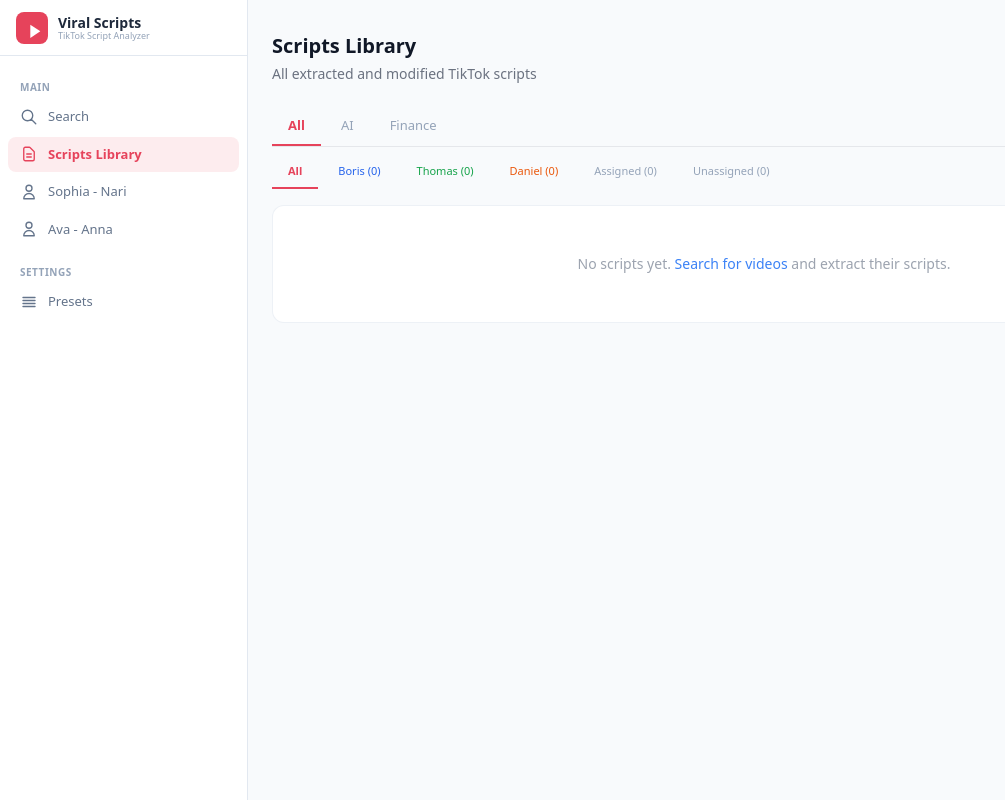
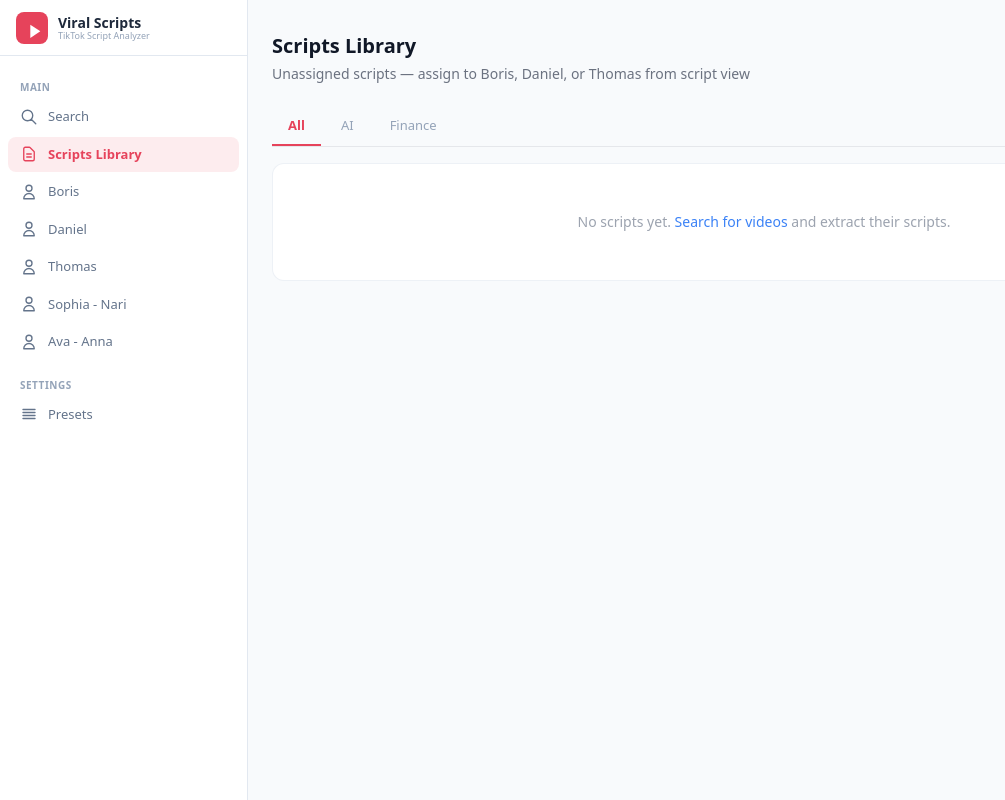
Before and after one commit to Global-Generation/viral-scripts, a FastAPI app: page /scripts in a window 1280 px wide. Shown: the whole page, without its empty margins (0-1005 px from the left). Run offline with FastAPI, Linux system fonts and the light colour scheme; some libraries are stand-ins or nearby versions.

Commit message:
Add separate tabs for Boris, Daniel, Thomas; remove from Scripts Library
Character pages show assigned scripts with expand/collapse, status controls,
and publish date pickers. Scripts Library now shows only unassigned scripts.

Co-Authored-By: Claude Opus 4.6 <noreply@anthropic.com>

```diff
--- a/main.py
+++ b/main.py
@@ -13,13 +13,14 @@ logging.basicConfig(level=logging.INFO)
 app = FastAPI(title="Viral Scripts")
 app.mount("/static", StaticFiles(directory="static"), name="static")
 
-from routers import pages, search, scripts, presets, nari, anna
+from routers import pages, search, scripts, presets, nari, anna, character
 app.include_router(pages.router)
 app.include_router(search.router)
 app.include_router(scripts.router)
 app.include_router(presets.router)
 app.include_router(nari.router)
 app.include_router(anna.router)
+app.include_router(character.router)
 
 
 @app.get("/health")
--- /dev/null
+++ b/routers/character.py
@@ -0,0 +1,41 @@
+from fastapi import APIRouter, Request, Depends
+from fastapi.responses import HTMLResponse
+from fastapi.templating import Jinja2Templates
+from sqlalchemy.orm import Session
+from database import get_db
+from models import Script, Video, Search
+
+router = APIRouter()
+templates = Jinja2Templates(directory="templates")
+
+CHARACTERS = {
+    "boris": {"label": "Boris", "color": "#2563EB"},
+    "daniel": {"label": "Daniel", "color": "#ea580c"},
+    "thomas": {"label": "Thomas", "color": "#16a34a"},
+}
+
+
+@router.get("/character/{name}", response_class=HTMLResponse)
+def character_page(name: str, request: Request, db: Session = Depends(get_db)):
+    if name not in CHARACTERS:
+        return HTMLResponse("Character not found", status_code=404)
+    info = CHARACTERS[name]
+    scripts = (
+        db.query(Script)
+        .join(Video)
+        .join(Search, Video.search_id == Search.id)
+        .filter(Script.assigned_to == name)
+        .order_by(Script.viral_score.desc(), Script.created_at.desc())
+        .all()
+    )
+    return templates.TemplateResponse(
+        "character.html",
+        {
+            "request": request,
+            "active_page": f"char_{name}",
+            "name": name,
+            "label": info["label"],
+            "color": info["color"],
+            "scripts": scripts,
+        }
+    )
--- a/templates/base.html
+++ b/templates/base.html
@@ -41,6 +41,18 @@
                 <a href="/scripts" class="nav-link {% if active_page == 'scripts' %}active{% endif %}">
                     <svg class="nav-icon" fill="none" stroke="currentColor" stroke-width="1.8" viewBox="0 0 24 24"><path stroke-linecap="round" stroke-linejoin="round" d="M9 12h6m-6 4h6m2 5H7a2 2 0 01-2-2V5a2 2 0 012-2h5.586a1 1 0 01.707.293l5.414 5.414a1 1 0 01.293.707V19a2 2 0 01-2 2z"/></svg>
                     Scripts Library
+                </a>
+                <a href="/character/boris" class="nav-link {% if active_page == 'char_boris' %}active{% endif %}">
+                    <svg class="nav-icon" fill="none" stroke="currentColor" stroke-width="1.8" viewBox="0 0 24 24"><path stroke-linecap="round" stroke-linejoin="round" d="M16 7a4 4 0 11-8 0 4 4 0 018 0zM12 14a7 7 0 00-7 7h14a7 7 0 00-7-7z"/></svg>
+                    Boris
+                </a>
+                <a href="/character/daniel" class="nav-link {% if active_page == 'char_daniel' %}active{% endif %}">
+                    <svg class="nav-icon" fill="none" stroke="currentColor" stroke-width="1.8" viewBox="0 0 24 24"><path stroke-linecap="round" stroke-linejoin="round" d="M16 7a4 4 0 11-8 0 4 4 0 018 0zM12 14a7 7 0 00-7 7h14a7 7 0 00-7-7z"/></svg>
+                    Daniel
+                </a>
+                <a href="/character/thomas" class="nav-link {% if active_page == 'char_thomas' %}active{% endif %}">
+                    <svg class="nav-icon" fill="none" stroke="currentColor" stroke-width="1.8" viewBox="0 0 24 24"><path stroke-linecap="round" stroke-linejoin="round" d="M16 7a4 4 0 11-8 0 4 4 0 018 0zM12 14a7 7 0 00-7 7h14a7 7 0 00-7-7z"/></svg>
+                    Thomas
                 </a>
                 <a href="/nari" class="nav-link {% if active_page == 'nari' %}active{% endif %}">
                     <svg class="nav-icon" fill="none" stroke="currentColor" stroke-width="1.8" viewBox="0 0 24 24"><path stroke-linecap="round" stroke-linejoin="round" d="M16 7a4 4 0 11-8 0 4 4 0 018 0zM12 14a7 7 0 00-7 7h14a7 7 0 00-7-7z"/></svg>
--- a/templates/scripts_library.html
+++ b/templates/scripts_library.html
@@ -4,24 +4,14 @@
 {% block content %}
 <div class="mb-6">
     <h1 class="text-xl font-bold text-gray-900 mb-1">Scripts Library</h1>
-    <p class="text-sm text-gray-500">All extracted and modified TikTok scripts</p>
+    <p class="text-sm text-gray-500">Unassigned scripts — assign to Boris, Daniel, or Thomas from script view</p>
 </div>
 
 <!-- Category filter tabs -->
-<div class="flex gap-1 mb-2 border-b border-gray-200">
-    <a href="/scripts{% if assigned %}?assigned={{ assigned }}{% endif %}" class="prompt-tab {% if not category %}active{% endif %}">All</a>
-    <a href="/scripts?category=ai{% if assigned %}&assigned={{ assigned }}{% endif %}" class="prompt-tab {% if category == 'ai' %}active{% endif %}">AI</a>
-    <a href="/scripts?category=finance{% if assigned %}&assigned={{ assigned }}{% endif %}" class="prompt-tab {% if category == 'finance' %}active{% endif %}">Finance</a>
-</div>
-
-<!-- Assignment filter tabs with counts -->
-<div class="flex gap-1 mb-4">
-    <a href="/scripts{% if category %}?category={{ category }}{% endif %}" class="prompt-tab {% if not assigned %}active{% endif %}" style="font-size: 11px;">All</a>
-    <a href="/scripts?assigned=boris{% if category %}&category={{ category }}{% endif %}" class="prompt-tab {% if assigned == 'boris' %}active{% endif %}" style="font-size: 11px; color: #2563EB;">Boris ({{ boris_count }})</a>
-    <a href="/scripts?assigned=thomas{% if category %}&category={{ category }}{% endif %}" class="prompt-tab {% if assigned == 'thomas' %}active{% endif %}" style="font-size: 11px; color: #16a34a;">Thomas ({{ thomas_count }})</a>
-    <a href="/scripts?assigned=daniel{% if category %}&category={{ category }}{% endif %}" class="prompt-tab {% if assigned == 'daniel' %}active{% endif %}" style="font-size: 11px; color: #ea580c;">Daniel ({{ daniel_count }})</a>
-    <a href="/scripts?assigned=yes{% if category %}&category={{ category }}{% endif %}" class="prompt-tab {% if assigned == 'yes' %}active{% endif %}" style="font-size: 11px;">Assigned ({{ assigned_count }})</a>
-    <a href="/scripts?assigned=no{% if category %}&category={{ category }}{% endif %}" class="prompt-tab {% if assigned == 'no' %}active{% endif %}" style="font-size: 11px;">Unassigned ({{ unassigned_count }})</a>
+<div class="flex gap-1 mb-4 border-b border-gray-200">
+    <a href="/scripts" class="prompt-tab {% if not category %}active{% endif %}">All</a>
+    <a href="/scripts?category=ai" class="prompt-tab {% if category == 'ai' %}active{% endif %}">AI</a>
+    <a href="/scripts?category=finance" class="prompt-tab {% if category == 'finance' %}active{% endif %}">Finance</a>
 </div>
 
 {% if not scripts %}
```
Also changed, not shown: routers/pages.py (+4 -19 lines), templates/character.html (added, +133 -0 lines).
